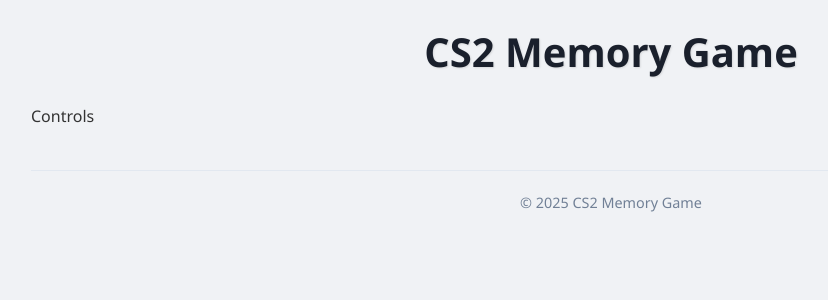
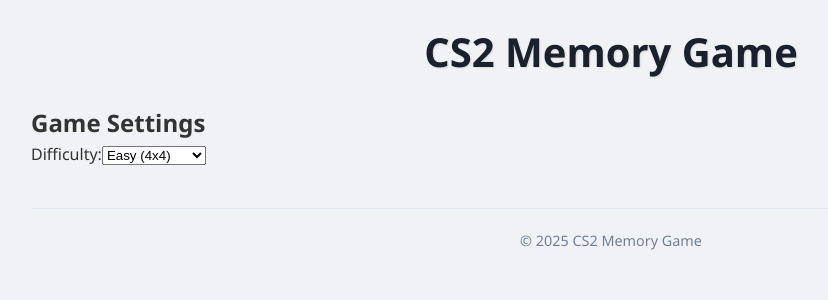
Before and after one commit to amakoz/memoryGame, a Vue app: page / in a window 1280 px wide. Shown: the top 300 px of the page, without its empty margins (29-857 px from the left). Built offline with nearby package versions, Linux system fonts and the light colour scheme; the HTML template or start-up script is replaced by a standard one.

Commit message:
difficulty state

```diff
--- a/src/components/GameControls.vue
+++ b/src/components/GameControls.vue
@@ -1,13 +1,28 @@
 <template>
   <div class="game-controls">
-    Controls
+    <div class="control-section">
+      <h2>Game Settings</h2>
+      <div class="settings-group">
+        <label for="difficulty">Difficulty:</label>
+        <select id="difficulty" v-model="selectedDifficulty">
+          <option value="easy">Easy (4x4)</option>
+          <option value="medium">Medium (4x6)</option>
+          <option value="hard">Hard (6x6)</option>
+        </select>
+      </div>
+    </div>
   </div>
 </template>
 
 <script setup lang="ts">
 import {useGameStore} from "@/stores/gameStore.ts";
+import {ref} from "vue";
+import type {Difficulty} from "@/types";
 
 const gameStore = useGameStore()
+
+// Game settings
+const selectedDifficulty = ref<Difficulty>('easy')
 </script>
 
 <style scoped>
--- a/src/stores/gameStore.ts
+++ b/src/stores/gameStore.ts
@@ -1,6 +1,9 @@
 import { defineStore } from 'pinia'
+import {ref} from "vue";
+import type {Difficulty} from "@/types";
 
 export const useGameStore = defineStore('game', () => {
-
-  return {}
+  // Game state
+  const difficulty = ref<Difficulty>('easy')
+  return {difficulty}
 })
--- /dev/null
+++ b/src/types/index.ts
@@ -0,0 +1 @@
+export type Difficulty = 'easy' | 'medium' | 'hard'
```
